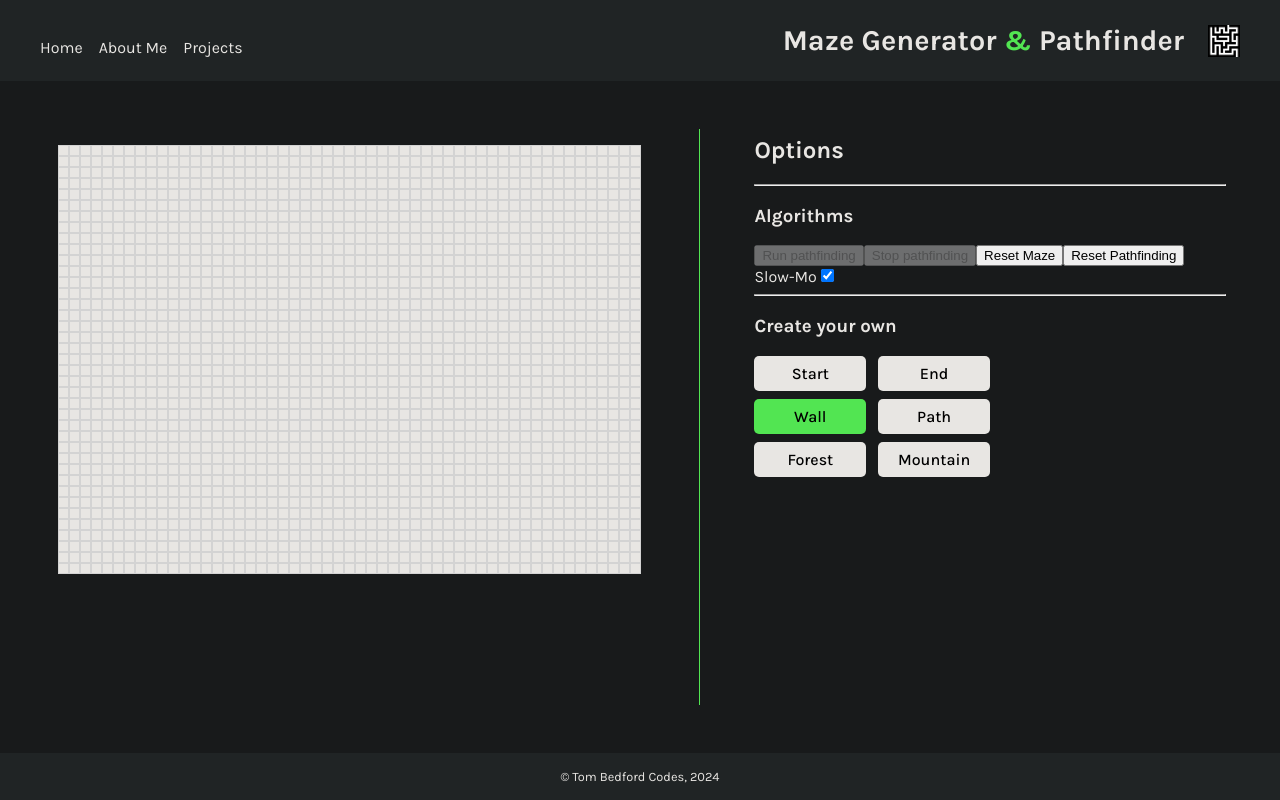
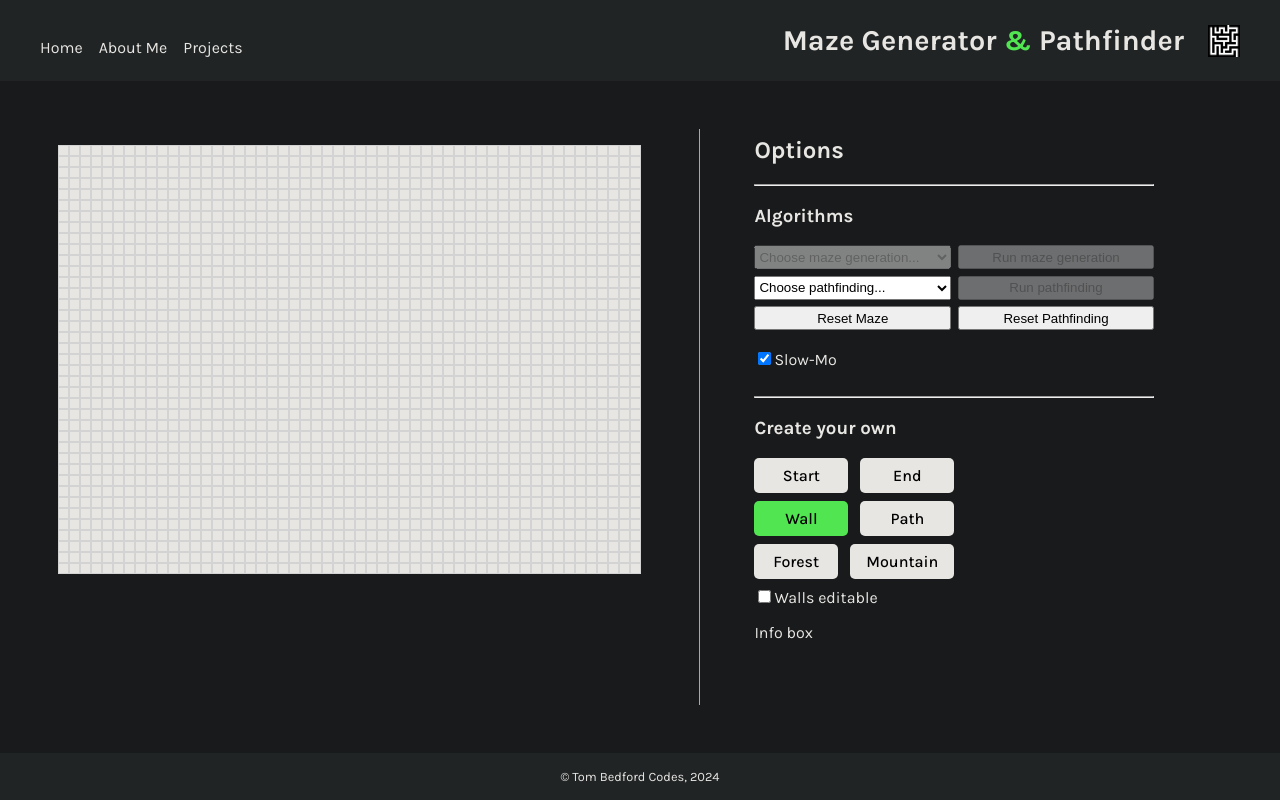
Before and after one commit to TomBedfordCodes/react-mazegen-pathfinding, a React (Vite) app: page / in a window 1280 px wide. Built offline with nearby package versions, Linux system fonts and the light colour scheme.

Commit message:
Fill out options menu. Fix bug of start/endnodes bouncing between adj nodes when clicked on border

```diff
--- a/src/components/Main.jsx
+++ b/src/components/Main.jsx
@@ -5,16 +5,16 @@ import Options from './options/Options.jsx'
 import {
     wallNode, pathNode, forestNode, mountainNode,
     startNode, endNode, currentNode,
-    primms,
+    prims, kruskals,
     bfs, dijkstras,
 } from '../namedConstants.js'
 
 
-// NEXT - FILL OUT OPTIONS MENU
-//      MOVE AS MANY OPTIONS FUNCTIONS DOWN TO OPTIONS COMPONENTS AS POSS
+// NEXT - MOVE AS MANY OPTIONS FUNCTIONS DOWN TO OPTIONS COMPONENTS AS POSS
 //      MAZE RE-RENDERS WHEN ANY OPTION IS CHANGED - HOW TO AVOID THIS
 //          (actually only seems to be on slow-mo toggle)
-//      REDESIGN OPTIONS MENU UI
+//      IMPLEMENT FIRST MAZE GEN ALGO AND GET ALL RELEVANT BTNS WORKING
+//      REDESIGN OPTIONS MENU UI (import components? put options in scrollable container?)
 //      DISABLE MOST BTNS WHEN ALGOS ARE RUNNING
 //      HAVE REF BOOL FOR WHEN PATHFINDING IS DONE (AND NOT RESET); IF TERRAIN/START/END CHANGE,
 //          RE-RUN PATHFINDING (WITHOUT SLOW-MO ON). RESET BOOL IF MAZE RESET OR PATHFINDING RESET.
@@ -25,7 +25,7 @@ import {
 //      SPECIAL NODES FOR CLICKING -
 //          START; END (get react-icons for start/end)
 //      WHICH MAZEGEN ALGO (dropdown selection component for these two):
-//          KRUSKALS, PRIMMS, BACKTRACKING, HUNT AND KILL
+//          KRUSKAL'S, PRIM'S, BACKTRACKING, HUNT AND KILL
 //      WHICH PATHFINDING ALGO:
 //          BFS, DFS (TURN LEFT), DIJKSTRA'S, A-STAR
 
@@ -91,7 +91,7 @@ function getTemplateNode() {
         clickChoiceType: pathNode,
 
         // MAZEGEN
-        [primms]: {},
+        [prims]: {},
 
         // PATHFINDING
         pathfinding: getTemplatePathfinding()
@@ -169,12 +169,18 @@ export default function Main() {
     const [pathfindingIsRunning, setPathfindingIsRunning] = React.useState(false)
     const [mazegenIsRunning, setMazegenIsRunning] = React.useState(false)
 
+    const mouseLastEnteredNode = React.useRef(Date.now())
+
 
     // ALLOWS US TO MANUALLY RENDER (SINCE WE'RE USING REFS TO CHOOSE WHEN TO RENDER)
     const [, forceUpdate] = React.useReducer(x => x + 1, 0)
 
 
     function updateMazeOnClick(coords) {
+        if (Date.now() - mouseLastEnteredNode.current < 30) {
+            return
+        }
+        mouseLastEnteredNode.current = Date.now()
         const choiceType = getClickChoiceType()
         // IF CLICK CHOICE IS START OR END NODE, UPDATE SPECIAL NODES REF WITH COORDS
         if (choiceType === startNode || choiceType === endNode) {
--- a/src/components/options/Options.jsx
+++ b/src/components/options/Options.jsx
@@ -3,6 +3,7 @@ import ClickChoicePanel from './ClickChoicePanel'
 import { MainContext } from '../Main.jsx'
 import {
     startNode, endNode, wallNode, pathNode, forestNode, mountainNode,
+    bfs, algoNames, dijkstras, prims, kruskals,
 } from '../../namedConstants.js'
 
 
@@ -26,7 +27,40 @@ export default function Options() {
             <h2>Options</h2>
             <hr />
             <h3>Algorithms</h3>
+
+            <div className='options--algos-container'>
+                {/* MAZE GENERATION PLACEHOLDER INPUTS
+                    WE NEED BOOLS TO CHECK IF MAZEGEN IS RUNNING AS WELL*/}
+                {/* <select disabled={pathfindingIsRunning}> */}
+                <select disabled>
+                    <option value="" disabled selected>Choose maze generation...</option>
+                    <option value={prims}>{algoNames.prims}</option>
+                    <option value={kruskals}>{algoNames.kruskals}</option>
+                </select>
+                {!pathfindingIsRunning && <button
+                    disabled
+                    // disabled={pathfindingIsRunning}
+                    onClick=""  // ADD RUNMAZEGEN FUNCTION
+                >
+                    Run maze generation
+                </button>}
+                {pathfindingIsRunning &&
                     <button
+                        disabled
+                        // disabled={!pathfindingIsRunning}
+                        onClick={stopPathfinding}
+                    >
+                    Stop maze generation
+                </button>}
+
+
+                {/* PATHFINDING */}
+                <select disabled={pathfindingIsRunning}>
+                    <option value="" disabled selected>Choose pathfinding...</option>
+                    <option value={bfs}>{algoNames.bfs}</option>
+                    <option value={dijkstras}>{algoNames.dijkstras}</option>
+                </select>
+                {!pathfindingIsRunning && <button
                     disabled={!specialNodes.current.startNode ||
                         !specialNodes.current.endNode ||
                         pathfindingIsRunning
@@ -34,18 +68,20 @@ export default function Options() {
                     onClick={runPathfinding}
                 >
                     Run pathfinding
-            </button>
-            <button disabled={!pathfindingIsRunning} onClick={stopPathfinding}>
+                </button>}
+                {pathfindingIsRunning && <button disabled={!pathfindingIsRunning} onClick={stopPathfinding}>
                     Stop pathfinding
-            </button>
+                </button>}
+
                 <button onClick={resetMaze}>
                     Reset Maze
                 </button>
                 <button onClick={resetPathfinding}>
                     Reset Pathfinding
                 </button>
+            </div>
+
             <br />
-            <label htmlFor='slow-mo-checkbox'>Slow-Mo</label>
             <input
                 type='checkbox'
                 aria-label='Toggle slow-mo'
@@ -53,11 +89,28 @@ export default function Options() {
                 id="slow-mo-checkbox"
                 checked={options.isSlowMo}
             />
+            <label htmlFor='slow-mo-checkbox'>Slow-Mo</label>
+            <br />
+            <br />
+
             <hr />
             <h3>Create your own</h3>
             <ClickChoicePanel choices={[startNode, endNode]} />
             <ClickChoicePanel choices={[wallNode, pathNode]} />
             <ClickChoicePanel choices={[forestNode, mountainNode]} />
+
+            <input
+
+                type='checkbox'
+                aria-label='Toggle whether walls can be painted over'
+                // onChange={toggleWallsEditable}
+                id="walls-editable-checkbox"
+                // checked={options.areWallsEditable}
+            />
+            <label htmlFor='walls-editable-checkbox'>Walls editable</label>
+
+            <div className='options--infobox-container'>Info box</div>
+
         </div>
     )
 }
--- a/src/index.css
+++ b/src/index.css
@@ -311,12 +311,35 @@ main {
 
 /* OPTIONS */
 
+input[type="checkbox"]:hover {
+  cursor: pointer;
+}
+
+label:hover {
+  color: var(--accentHover);
+  cursor: pointer;
+}
+
+label:active {
+  color: var(--accentActive)
+}
+
+
+
 .options--container {
   height: 100%;
   margin: .7em 0.9em 0 0.9em;
-
+  max-width: 400px;
   /* border: solid white 1px; */
 }
+
+.options--algos-container {
+  display: grid;
+  grid-template-columns: 1fr 1fr;
+  grid-template-rows: 1.5em 1.5em 1.5em;
+  gap: 0.4em;
+}
+
 
 .options--click-choice-panel--container {
   display: flex;
@@ -351,6 +374,13 @@ main {
   background-color: var(--accent);
 }
 
+
+
+.options--infobox-container {
+  padding: 1em 0;
+
+  /* border: solid white 1px; */
+}
 
 
 
--- a/src/namedConstants.js
+++ b/src/namedConstants.js
@@ -31,13 +31,20 @@ const choiceNames = {
 
 
 // MAZEGEN ALGOS
-const primms = "primms"
+const prims = "prims"
+const kruskals = "kruskals"
 
 
 // PATHFINDING ALGOS
 const bfs = "bfs"
 const dijkstras = "dijkstras"
 
+const algoNames = {
+    [prims]: "Prim's",
+    [kruskals]: "Kruskal's",
+    [bfs]: "BFS",
+    [dijkstras]: "Dijkstra's"
+}
 
 
 export {
@@ -46,6 +53,7 @@ export {
     startNode, endNode, currentNode,
     drawnPathNode, searchedNode, frontierNode,
     choiceNames,
-    primms,
+    prims, kruskals,
     bfs, dijkstras,
+    algoNames,
 }
```
Also changed, not shown: OptionsMenuDesignDoc.jpeg (added). Lines whose indentation alone changed are shown as unchanged.
